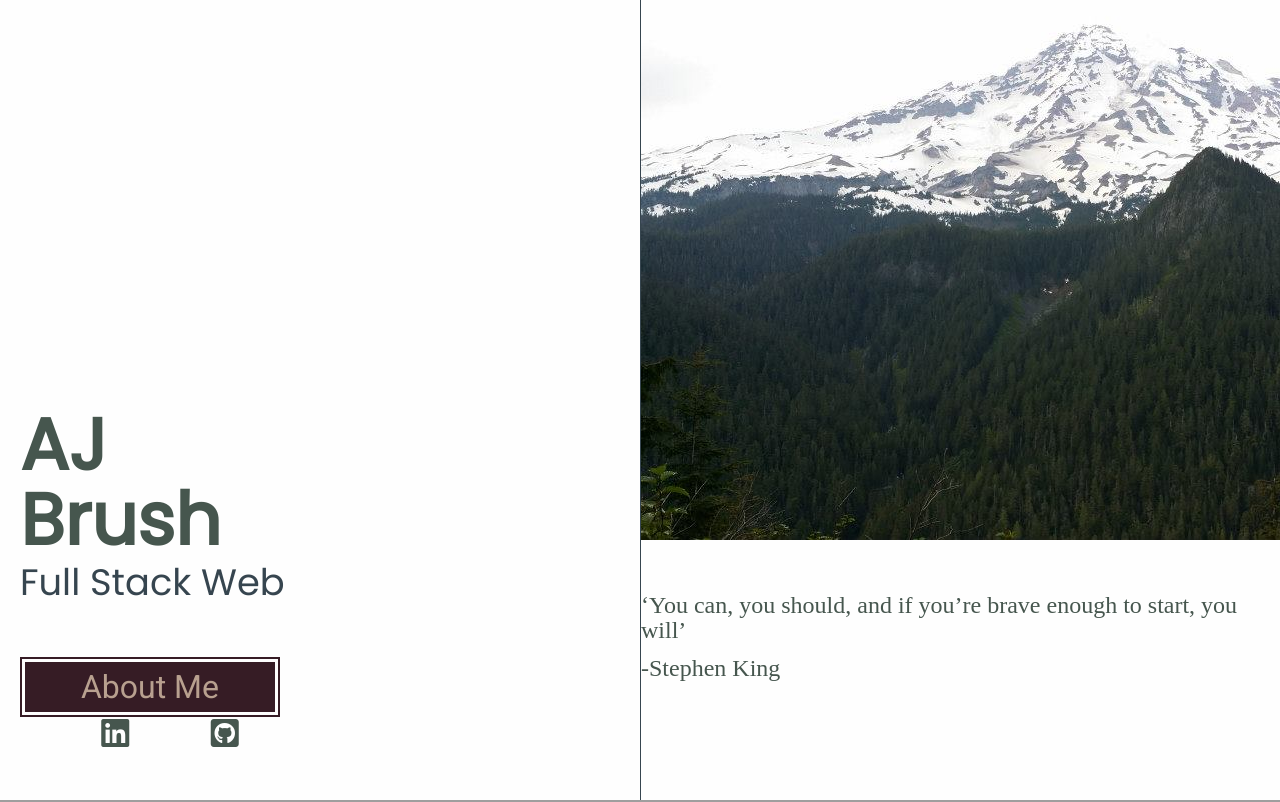
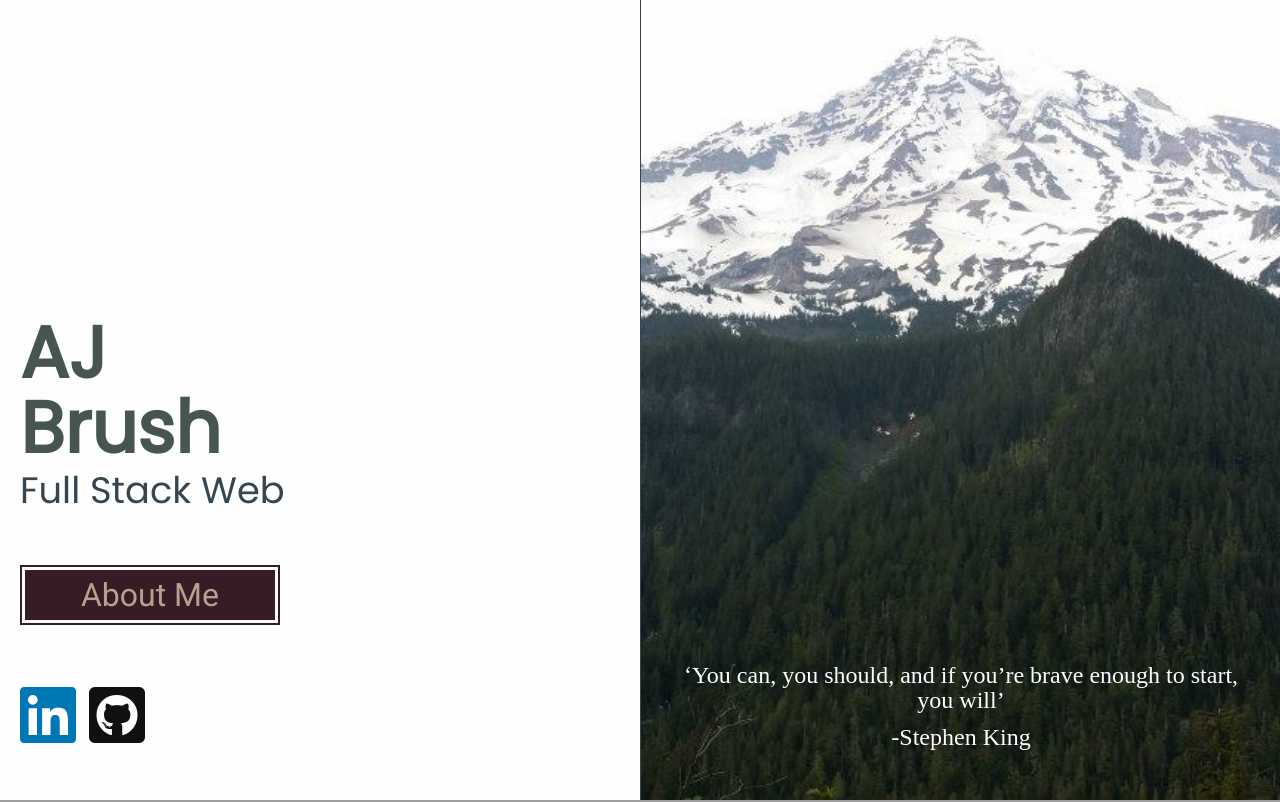
Before and after one commit to ajb85/simple-portfolio, a React (Create React App) app: page / in a window 1280 px wide. Shown: the top 802 px of the page. Built offline with nearby package versions, Linux system fonts and the light colour scheme; grey boxes are pictures that could not be loaded; some icons are missing.

Commit message:
Cleans up layout for better vertical rhythm

```diff
--- a/src/components/Header/styles.module.scss
+++ b/src/components/Header/styles.module.scss
@@ -19,19 +19,61 @@ header {
 
 .headerIMG {
   height: 50vh;
-  object-fit: cover;
-  object-position: 46% 0%;
-  position: relative;
-  left: 0;
-  right: 0;
-  width: 100%;
-  min-width: 263px;
-  min-height: 4 * $lh;
 
   @media #{$flip} {
     width: 50%;
     height: 100vh;
     border-left: 1px solid $black;
+  }
+
+  img {
+    height: 100%;
+    object-fit: cover;
+    object-position: 46% 0%;
+    position: relative;
+    left: 0;
+    right: 0;
+    width: 100%;
+    min-width: 263px;
+    min-height: 4 * $lh;
+
+    @media #{$flip} {
+    }
+  }
+
+  div.quote {
+    width: 100%;
+    min-width: 263px;
+    padding: $lh 25px;
+    position: absolute;
+    //bottom: 0;
+    bottom: 50vh;
+
+    @media #{$flip} {
+      width: 50%;
+      bottom: 0;
+      padding: 2 * $lh 25px;
+    }
+
+    p {
+      color: $mainColor;
+      text-align: center;
+      width: 100%;
+      color: $white;
+      margin: 0;
+
+      &:nth-of-type(2) {
+        margin: 12.5px 0 0;
+      }
+
+      @media (max-width: 350px) {
+        font-size: 1.2rem;
+      }
+
+      @media #{$flip} {
+        margin-top: 50px;
+      }
+    }
   }
 }
 
@@ -112,41 +154,28 @@ header {
 
 div.socialLinks {
   width: 50%;
+  height: 3 * $lh;
   display: flex;
   justify-content: space-evenly;
+  align-items: flex-end;
+  min-width: 250px;
+
+  @media #{$flip} {
+    margin-top: 2 * $lh;
+    justify-content: space-between;
+    min-width: 125px;
+    width: initial;
+  }
 
   a {
     color: $mainColor;
-    font-size: 2rem;
-  }
-}
+    font-size: 4rem;
 
-div.quote {
-  width: 100%;
-  min-width: 263px;
-  padding: 0px 0px;
-
-  @media #{$flip} {
-    width: 100%;
-  }
-
-  p {
-    color: $mainColor;
-    text-align: center;
-    width: 100%;
-
-    &:nth-of-type(2) {
-      margin: 12.5px 0;
+    &:nth-child(1) {
+      color: #0077b5;
     }
-
-    @media (max-width: 350px) {
-      font-size: 1.2rem;
-    }
-
-    @media #{$flip} {
-      margin-top: 50px;
-
-      text-align: left;
+    &:nth-child(2) {
+      color: #101010;
     }
   }
 }
```
